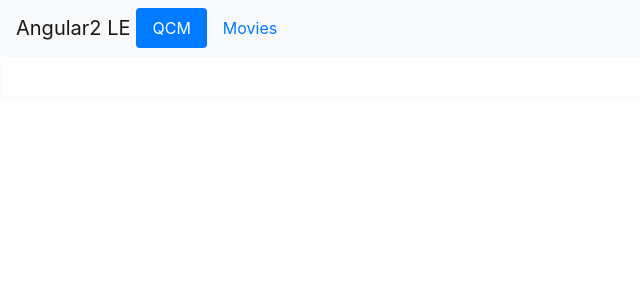
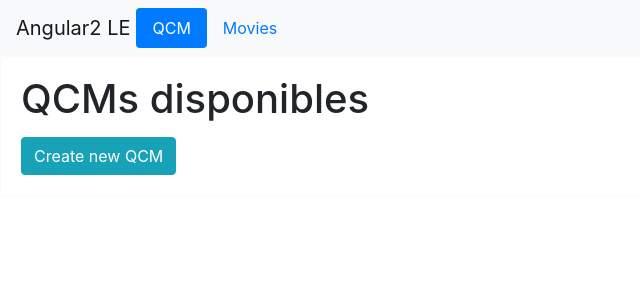
Before and after one commit to minhhuyle/angularJS, an Angular app in the folder angular2/: page / in a window 1280 px wide. Shown: the top 300 px of the page, without its empty margins (0-640 px from the left). Built offline with nearby package versions, Linux system fonts and the light colour scheme.

Commit message:
TP 1-1 DONE

```diff
--- a/angular2/src/app/app.module.ts
+++ b/angular2/src/app/app.module.ts
@@ -5,6 +5,7 @@ import { AppComponent } from './app.component';
 import { MoviesAppComponent } from './movies-app/movies-app.component';
 import { MoviesListComponent } from './movies-list/movies-list.component';
 import { NavAppComponent } from './nav-app/nav-app.component';
+import { QcmAppComponent } from './qcm-app/qcm-app.component';
 
 @NgModule({
   declarations: [
@@ -12,6 +13,7 @@ import { NavAppComponent } from './nav-app/nav-app.component';
     MoviesAppComponent,
     MoviesListComponent,
     NavAppComponent,
+    QcmAppComponent
   ],
   imports: [
     BrowserModule
--- a/angular2/src/app/nav-app/nav-app.component.html
+++ b/angular2/src/app/nav-app/nav-app.component.html
@@ -15,6 +15,7 @@
 
 <div class="card border-light" [ngSwitch]="appSelected">
   <div class="card-body" *ngSwitchCase="'QCM'">
+    <qcm-app></qcm-app>
   </div>
   <div class="card-body" *ngSwitchCase="'Movies'">
     <movies-app></movies-app>
--- /dev/null
+++ b/angular2/src/app/qcm-app/qcm-app.component.html
@@ -0,0 +1,15 @@
+<h1>QCMs disponibles</h1>
+<ul>
+  <li *ngFor="let qcm of qcms" (click)="setCurrentQcm(qcm)"><h2>{{ qcm.label }}</h2></li>
+</ul>
+<h1 *ngIf="currentQcm">{{ currentQcm.label }} sélectionné</h1>
+
+
+<button class="btn btn-info" (click)="onClickCreateNewQcm()">Create new QCM</button>
+<div class="container" *ngIf="showCreateQcm">
+  <form>
+    Title Qcm : <input type="text" #labelQcm/>
+    <input (click)="createNewQcm(labelQcm)" class="btn btn-success" type="submit" value="Submit"/>
+  </form>
+
+</div>
--- /dev/null
+++ b/angular2/src/app/qcm-app/qcm-app.component.ts
@@ -0,0 +1,35 @@
+import { Component, OnInit } from '@angular/core';
+import {Qcm} from "../qcm/model/qcm";
+
+@Component({
+  selector: 'qcm-app',
+  templateUrl: './qcm-app.component.html',
+  styleUrls: ['./qcm-app.component.css']
+})
+export class QcmAppComponent implements OnInit {
+
+  qcms: Array<Qcm> = [];
+  showCreateQcm: boolean = false;
+  currentQcm: string = null;
+
+  constructor() {
+  }
+
+  ngOnInit() {
+  }
+
+  setCurrentQcm(qcm: string): void {
+    this.currentQcm = qcm;
+  }
+
+  onClickCreateNewQcm():void {
+    this.showCreateQcm = !this.showCreateQcm;
+  }
+
+  createNewQcm(labelQcm):void {
+    let qcm: Qcm = new Qcm();
+    qcm.label = labelQcm.value;
+    labelQcm.value = "";
+    this.qcms.push(qcm);
+  }
+}
--- /dev/null
+++ b/angular2/src/app/qcm/model/qcm.ts
@@ -0,0 +1,28 @@
+/**
+ * Created by minhhuyle on 07/10/2017.
+ */
+export class Qcm{
+  label: string = "";
+  questions: Array<Question>;
+
+  constructor() {
+  }
+
+  createNewQuestion(){
+    this.questions.push(new Question());
+  }
+}
+
+
+class Question{
+  statement: string = "";
+  responses: Responses = new Responses();
+
+  constructor() {
+  }
+}
+
+class Responses{
+  datas: Array<string>;
+  goodResponse: number;
+}
```
Also changed, not shown: angular2/src/app/qcm-app/qcm-app.component.css (added), 1 other file (tests, documents, lock files or other folders).
